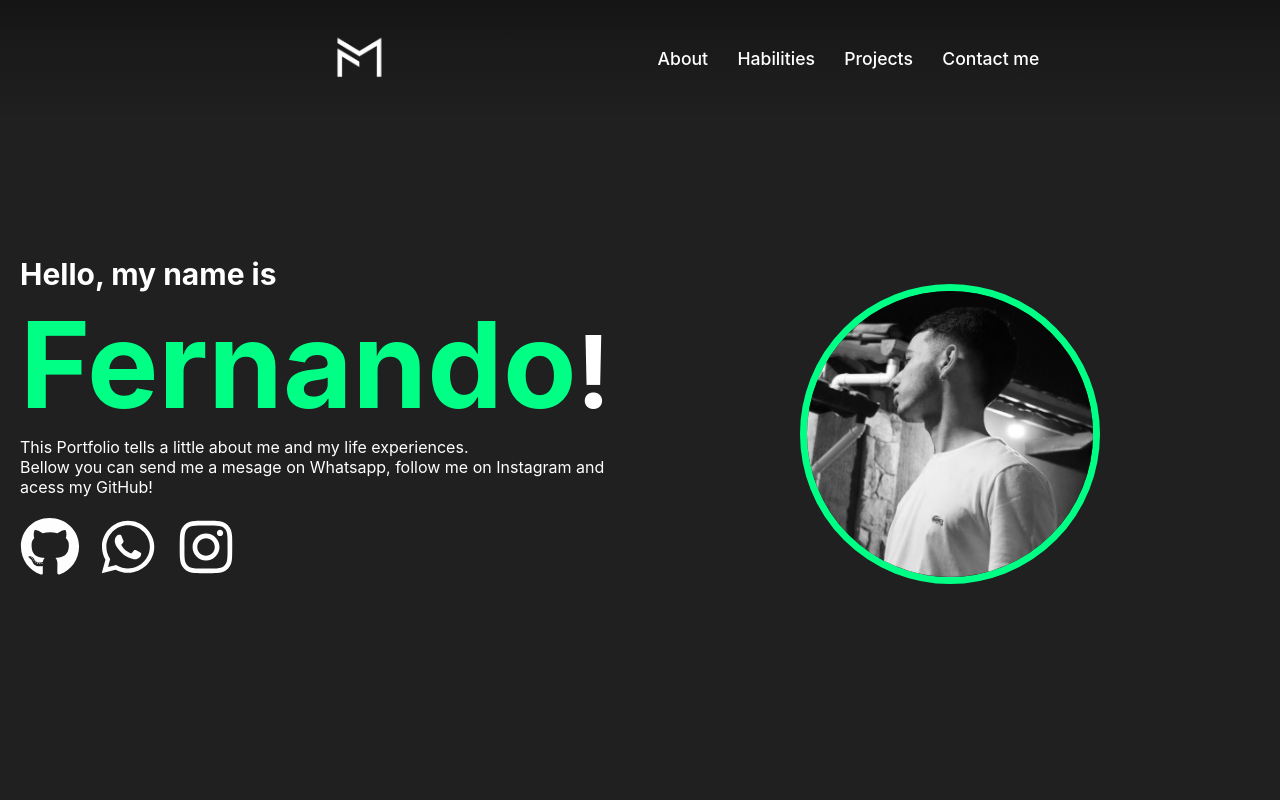
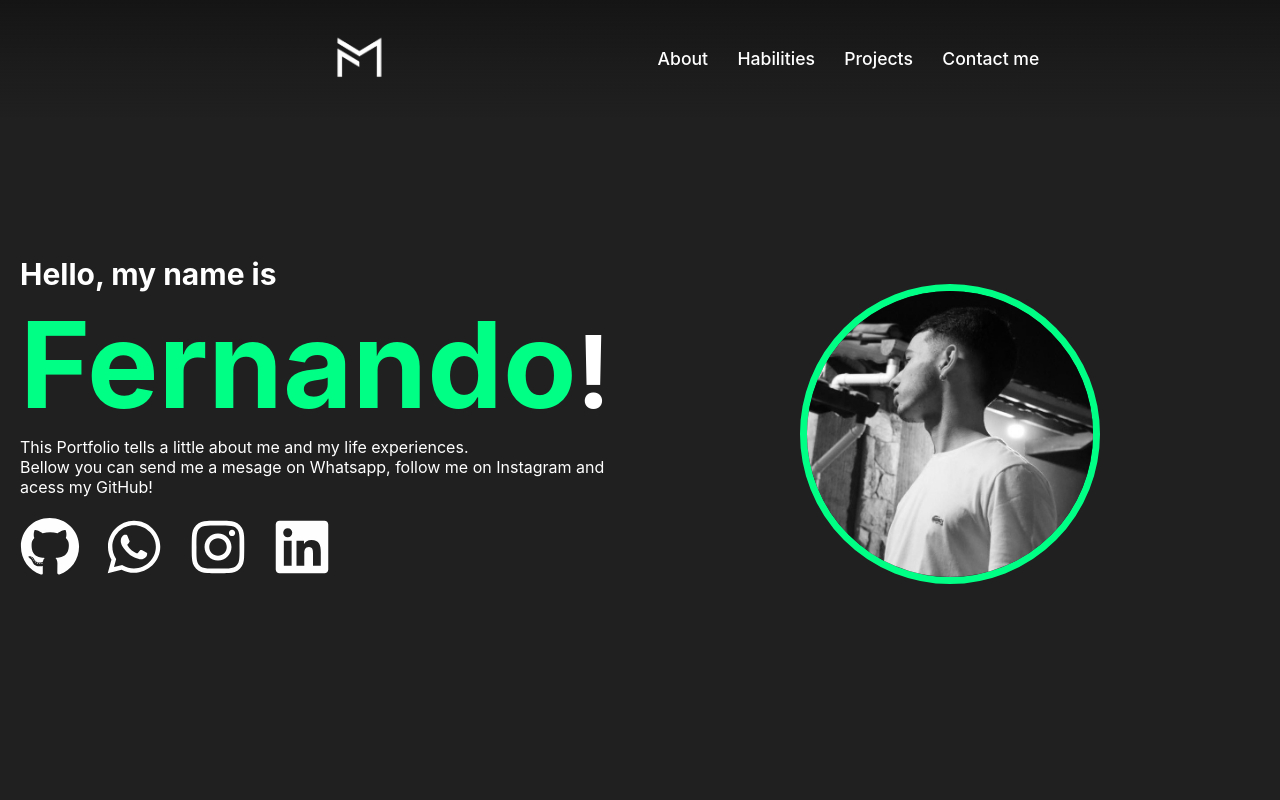
Before and after one commit to fernandomp26/fernandomorales_portfolio, a React (Vite) app: page / in a window 1280 px wide. Shown: the top 800 px of the page. Built offline with nearby package versions, Linux system fonts and the light colour scheme.

Commit message:
link do linkedin adicionado

```diff
--- a/src/components/apresentation/Apresentation.jsx
+++ b/src/components/apresentation/Apresentation.jsx
@@ -1,6 +1,6 @@
 import './Apresentation.css'
 import photo from '../imgs/img-profile-dois.jpg'
-import { FaInstagram, FaGithub, FaWhatsapp } from 'react-icons/fa'
+import { FaInstagram, FaGithub, FaWhatsapp, FaLinkedin } from 'react-icons/fa'
 
 export default function Apresentation() {
 
@@ -24,6 +24,9 @@ export default function Apresentation() {
                   <a href="https://www.instagram.com/pepiinhoo_" target='_blank'>
                      <FaInstagram />
                   </a>
+                  <a href="https://www.linkedin.com/in/fernando-morales-peres-894421271/" target='_blank'>
+                     <FaLinkedin />
+                  </a>
                </div>
             </div>
          </div>
```
